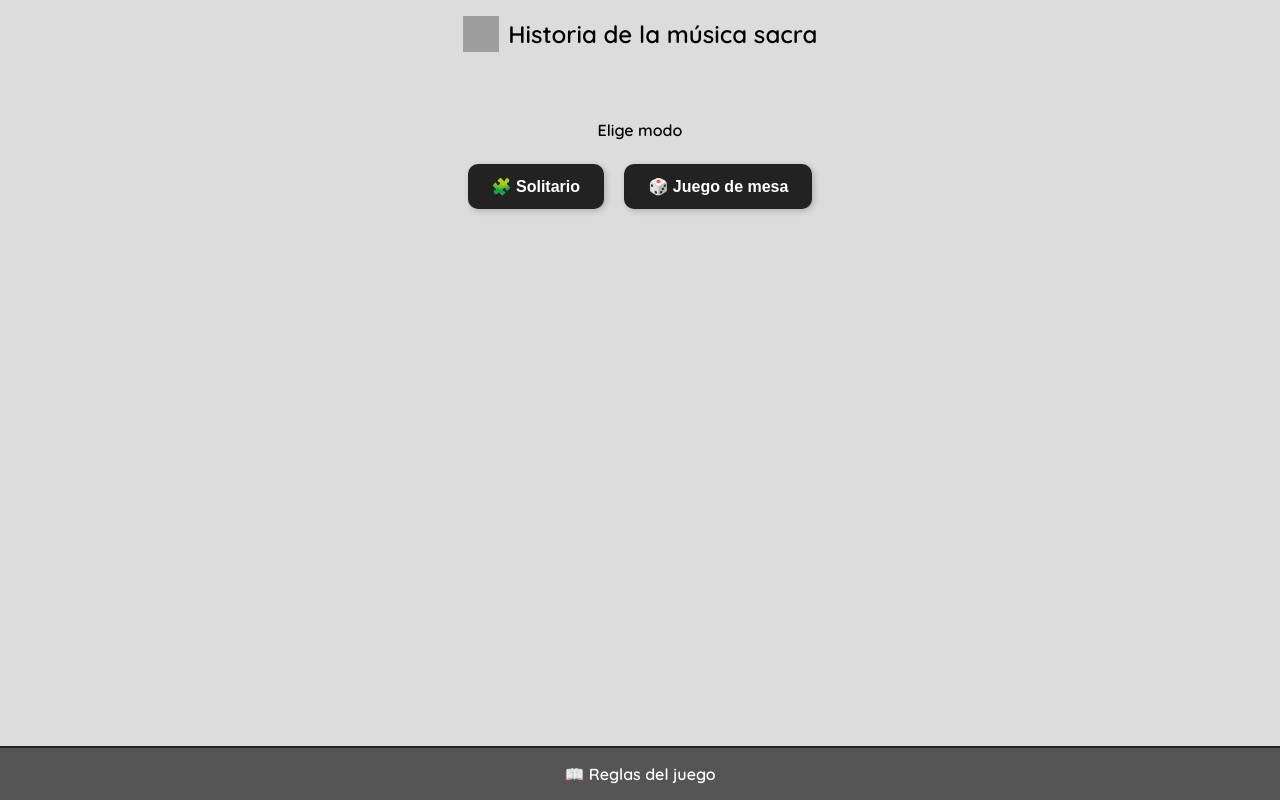
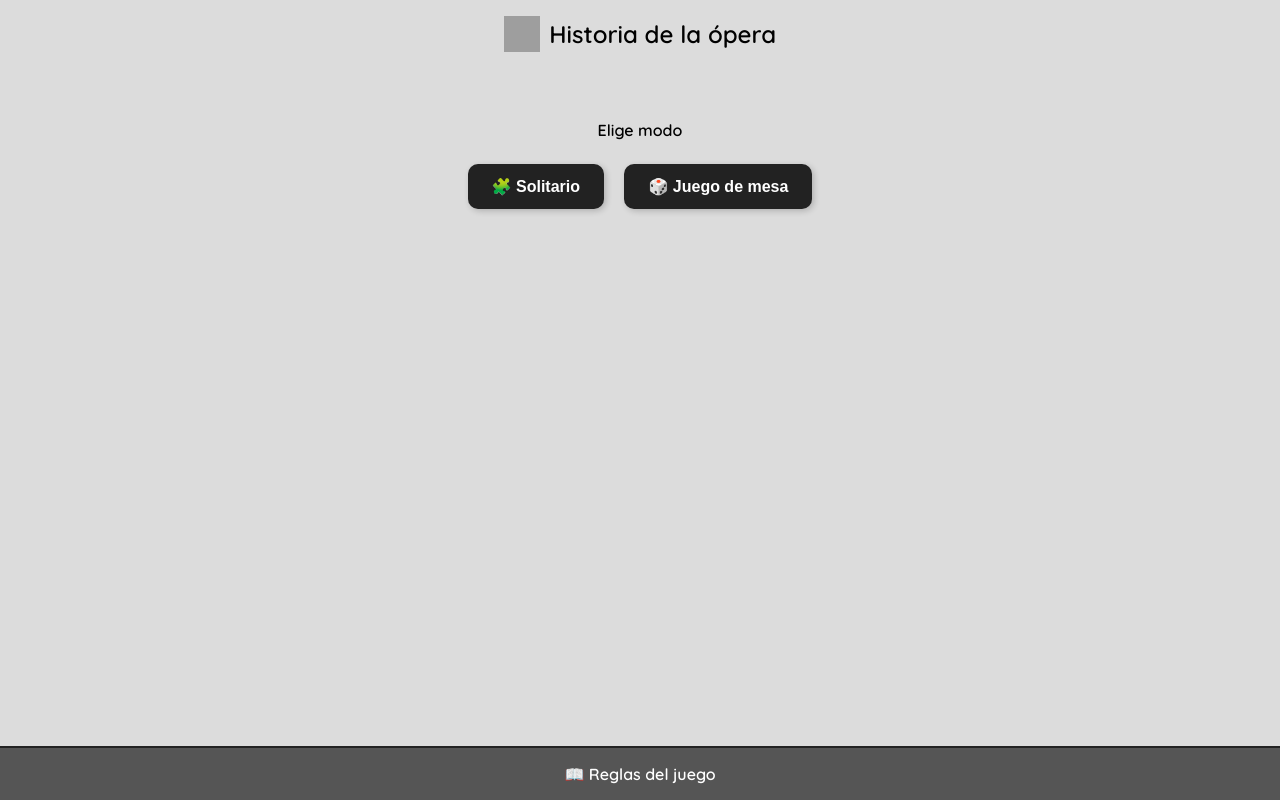
Before and after one commit to bustena/opera, a plain HTML site: page index.html in a window 1280 px wide. Drawn offline with nearby package versions, Linux system fonts and the light colour scheme; no server answers; grey boxes are pictures that could not be loaded.

Commit message:
Update index.html

```diff
--- a/index.html
+++ b/index.html
@@ -15,7 +15,7 @@
 <header>
   <a href="https://bustena.wordpress.com/" target="_blank" class="header-link">
     <img class="logo-icon" src="https://bustena.wordpress.com/wp-content/uploads/2023/02/cropped-icon-piano.png" alt="Icono"/>
-    <span class="titulo-principal">Historia de la música sacra</span>
+    <span class="titulo-principal">Historia de la ópera</span>
   </a>
 </header>
 
```
